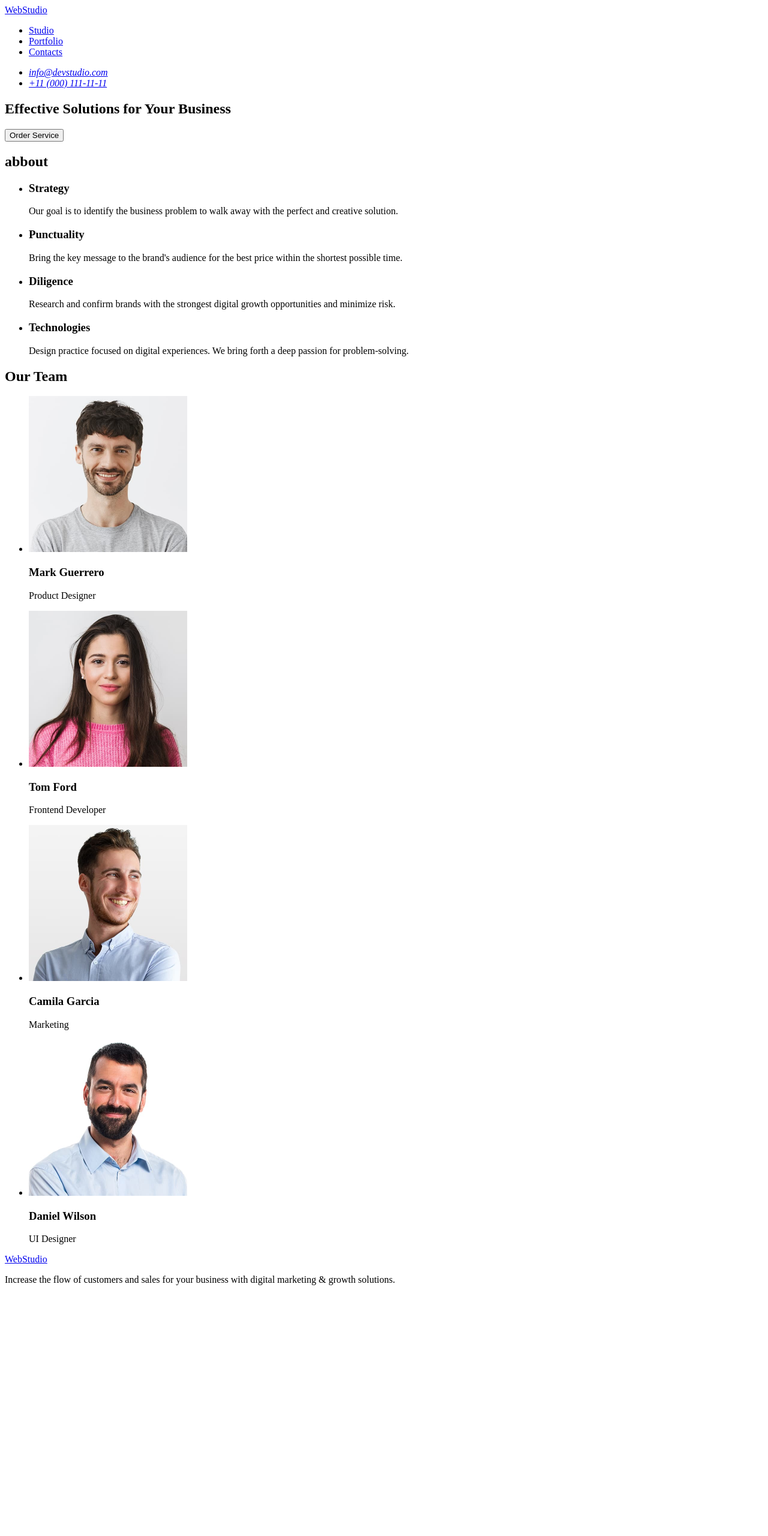
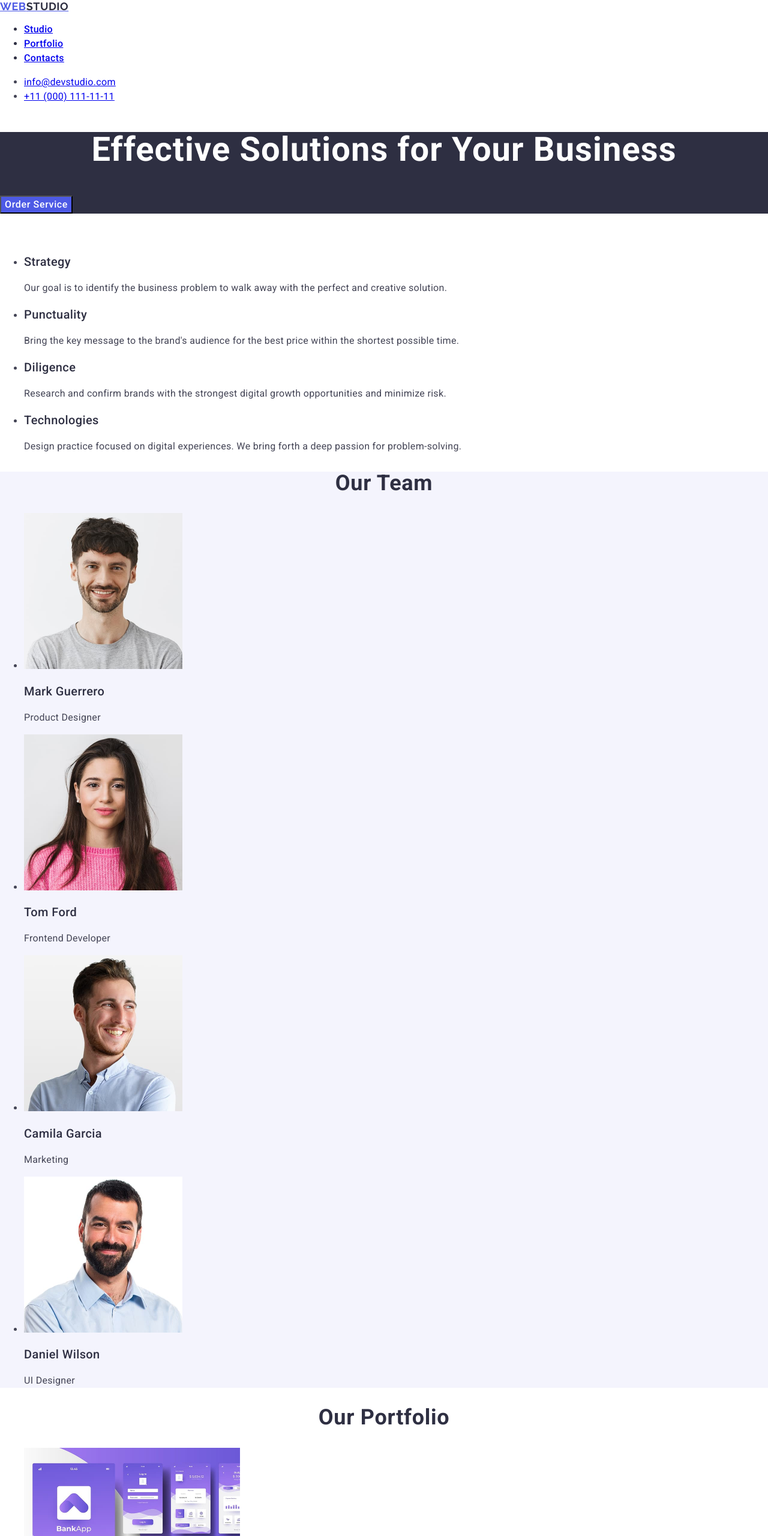
Before and after one commit to Denis-Atamanchuk/goit-markup-hw-02, a plain HTML site: page index.html in a window 1280 px wide. Shown: the top 2560 px of the page at 60% size. Before the commit the page ends 2158 px from the top, so only its background shows below. Drawn offline with nearby package versions, Linux system fonts and the light colour scheme.

Commit message:
update one

```diff
--- /dev/null
+++ b/css/styles.css
@@ -0,0 +1,153 @@
+  body {
+    font-family: "Roboto", sans-serif;
+    background: #fff;
+    color: #434455;
+  }
+
+  .logo {
+    font-family: "Raleway", sans-serif;
+    font-size: 18px;
+    line-height: 117%;
+    letter-spacing: 0.03em;
+    text-transform: uppercase;
+    color: #4d5ae5;
+  }
+
+  .first-logo {
+    color: #2e2f42;
+  }
+
+  .nav-item {
+    line-height: 150%;
+    color: #2e2f42;
+    letter-spacing: 0.02em;
+    font-weight: 500;
+    font-size: 16px;
+  }
+
+  .nav-item:focus .nav-item:hover {
+    color: #404bbf;
+  }
+
+  .nav:hover {
+color: #404BBF;
+  }
+
+  .nav:focus {
+color: #404BBF;
+  }
+
+  .address {
+    font-style: normal;
+  }
+
+  .address-item {
+    font-weight: 400;
+    font-size: 16px;
+    line-height: 150%;
+    letter-spacing: 0.02em;
+    color: #434455;
+  }
+
+  .header-section {
+   background: #2e2f42;
+  }
+
+  .main-title {
+    font-weight: 700;
+    font-size: 56px;
+    line-height: 107%;
+    letter-spacing: 0.02em;
+    text-align: center;
+    color: #fff;
+  }
+
+  .button {
+    cursor: pointer;
+    background-color: #4D5AE5;
+    color: #FFFFFF;
+    font-weight: 500;
+    font-size: 16px;
+    line-height: 150%;
+    letter-spacing: 0.04em;
+  }
+
+  .header-one {
+    color: #fff;
+  }
+
+  .characteristics {
+    font-weight: 500;
+    font-size: 20px;
+    line-height: 120%;
+    letter-spacing: 0.02em;
+    color: #2e2f42;
+  }
+
+  .def {
+    font-weight: 400;
+    font-size: 16px;
+    line-height: 150%;
+    letter-spacing: 0.02em;
+    color: #434455;
+  }
+
+  .team-section {
+  background-color: #F4F4FD;
+  }
+
+  .our-team {
+    text-align: center;
+    color: #2e2f42;
+    font-size: 36px;
+    line-height: 111%;
+    letter-spacing: 0.02em;
+  }
+
+  .members {
+    font-weight: 500;
+    font-size: 20px;
+    color: #2e2f42;
+    line-height: 120%;
+    letter-spacing: 0.02em;
+  }
+
+  .prof {
+    font-weight: 400;
+    font-size: 16px;
+    line-height: 150%;
+    letter-spacing: 0.02em;
+    color: #434455;
+  }
+
+  .portfolio {
+    line-height: 111%;
+    letter-spacing: 0.02em;
+    text-align: center;
+    color: #2e2f42;
+    font-size: 36px;
+  }
+
+  .project-title {
+    font-weight: 500;
+    font-size: 20px;
+    color: #2e2f42;
+    line-height: 1.2;
+  }
+
+  .form {
+    font-weight: 400;
+    font-size: 16px;
+    line-height: 1.5;
+    letter-spacing: 0.02em;
+    color: #434455;}
+
+  .footer {
+    background-color: #2E2F42;
+    color: #F4F4FD;}
+
+  .footer-logo {}
+
+  .footer-logo-span {}
+
+  .footer-text {}
--- a/index.html
+++ b/index.html
@@ -4,91 +4,178 @@
     <meta charset="UTF-8" />
     <meta name="viewport" content="width=device-width, initial-scale=1.0" />
     <title>Document</title>
+    <link rel="preconnect" href="https://fonts.googleapis.com" />
+    <link rel="preconnect" href="https://fonts.gstatic.com" crossorigin />
+    <link
+      href="https://fonts.googleapis.com/css2?family=Raleway:ital,wght@0,700;1,700&family=Roboto:ital,wght@0,100..900;1,100..900&display=swap"
+      rel="stylesheet"
+    />
+    <link
+      rel="stylesheet"
+      href="https://cdnjs.cloudflare.com/ajax/libs/modern-normalize/3.0.1/modern-normalize.min.css"
+      integrity="sha512-q6WgHqiHlKyOqslT/lgBgodhd03Wp4BEqKeW6nNtlOY4quzyG3VoQKFrieaCeSnuVseNKRGpGeDU3qPmabCANg=="
+      crossorigin="anonymous"
+      referrerpolicy="no-referrer"
+    />
+    <link rel="stylesheet" href="./css/styles.css" />
   </head>
   <body>
     <header>
       <nav>
-        <a href="./index.html">WebStudio</a>
+        <a href="./index.html" class="logo"
+          >Web<span class="first-logo">Studio</span></a
+        >
         <ul>
-          <li><a href="#">Studio</a></li>
-          <li><a href="#">Portfolio</a></li>
-          <li><a href="#">Contacts</a></li>
+          <li class="nav-item"><a href="#">Studio</a></li>
+          <li class="nav-item"><a href="#">Portfolio</a></li>
+          <li class="nav-item"><a href="#">Contacts</a></li>
         </ul>
       </nav>
-      <address>
+      <address class="address">
         <ul>
-          <li><a href="mailto:info@devstudio.com">info@devstudio.com</a></li>
-          <li><a href="tel:+110001111111">+11 (000) 111-11-11</a></li>
+          <li class="address-item">
+            <a href="mailto:info@devstudio.com">info@devstudio.com</a>
+          </li>
+          <li class="address-item">
+            <a href="tel:+110001111111">+11 (000) 111-11-11</a>
+          </li>
         </ul>
       </address>
     </header>
     <main>
-      <section>
-        <h1>Effective Solutions for Your Business</h1>
-        <button type="button" style="cursor: pointer">Order Service</button>
+      <section class="header-section">
+        <h1 class="main-title">Effective Solutions for Your Business</h1>
+        <button type="button" class="button">Order Service</button>
       </section>
       <section>
-        <h2>abbout</h2>
+        <h2 class="header-one">Characteristics</h2>
         <ul>
           <li>
-            <h3>Strategy</h3>
-            <p>
+            <h3 class="characteristics">Strategy</h3>
+            <p class="def">
               Our goal is to identify the business problem to walk away with the
               perfect and creative solution.
             </p>
           </li>
           <li>
-            <h3>Punctuality</h3>
-            <p>
+            <h3 class="characteristics">Punctuality</h3>
+            <p class="def">
               Bring the key message to the brand's audience for the best price
               within the shortest possible time.
             </p>
           </li>
           <li>
-            <h3>Diligence</h3>
-            <p>
+            <h3 class="characteristics">Diligence</h3>
+            <p class="def">
               Research and confirm brands with the strongest digital growth
               opportunities and minimize risk.
             </p>
           </li>
           <li>
-            <h3>Technologies</h3>
-            <p>
+            <h3 class="characteristics">Technologies</h3>
+            <p class="def">
               Design practice focused on digital experiences. We bring forth a
               deep passion for problem-solving.
             </p>
           </li>
         </ul>
       </section>
-      <section>
-        <h2>Our Team</h2>
+      <section class="team-section">
+        <h2 class="our-team">Our Team</h2>
         <ul>
           <li>
             <img src="./images/img.jpg" alt="Mark photo" width="264" />
-            <h3>Mark Guerrero</h3>
-            <p>Product Designer</p>
+            <h3 class="members">Mark Guerrero</h3>
+            <p class="prof">Product Designer</p>
           </li>
           <li>
             <img src="./images/img-1.jpg" alt="Tom photo" width="264" />
-            <h3>Tom Ford</h3>
-            <p>Frontend Developer</p>
+            <h3 class="members">Tom Ford</h3>
+            <p class="prof">Frontend Developer</p>
           </li>
           <li>
             <img src="./images/img-2.jpg" alt="Camila photo" width="264" />
-            <h3>Camila Garcia</h3>
-            <p>Marketing</p>
+            <h3 class="members">Camila Garcia</h3>
+            <p class="prof">Marketing</p>
           </li>
           <li>
             <img src="./images/img-3.jpg" alt=">Daniel photo" width="264" />
-            <h3>Daniel Wilson</h3>
-            <p>UI Designer</p>
+            <h3 class="members">Daniel Wilson</h3>
+            <p class="prof">UI Designer</p>
+          </li>
+        </ul>
+      </section>
+      <section>
+        <h2 class="portfolio">Our Portfolio</h2>
+        <ul>
+          <li>
+            <img
+              src="/images/BankingApp.jpg"
+              alt="Banking App"
+              width="360"
+              height="300"
+            />
+            <h3 class="project-title">Banking App</h3>
+            <p class="form">App</p>
+          </li>
+          <li>
+            <img
+              src="images/CashlessPayment.jpg"
+              alt="Cashless Payment"
+              width="360"
+              height="300"
+            />
+            <h3 class="project-title">Cashless Payment</h3>
+            <p class="form">Marketing</p>
+          </li>
+          <li>
+            <img
+              src="images/MeditationApp.jpg"
+              alt="Meditation App"
+              width="360"
+              height="300"
+            />
+            <h3 class="project-title">Meditation App</h3>
+            <p class="form">App</p>
+          </li>
+          <li>
+            <img
+              src="images/TaxiService.jpg"
+              alt="Taxi Service"
+              width="360"
+              height="300"
+            />
+            <h3 class="project-title">Taxi Service</h3>
+            <p class="form">Marketing</p>
+          </li>
+          <li>
+            <img
+              src="images/ScreenIllustrations.jpg"
+              alt="Screen Illustrations"
+              width="360"
+              height="300"
+            />
+            <h3 class="project-title">Screen Illustrations</h3>
+            <p class="form">Design</p>
+          </li>
+          <li>
+            <img
+              src="images/OnlineCourses.jpg"
+              alt="Online Courses"
+              width="360"
+              height="300"
+            />
+            <h3 class="project-title">Online Courses</h3>
+            <p class="form">Marketing</p>
           </li>
         </ul>
       </section>
     </main>
-    <footer>
-      <a href="./index.html">WebStudio</a>
-      <p>
+    <footer class="footer">
+      <a href="./index.html" class="footer-logo"
+        >Web<span class="footer-logo-span">Studio</span></a
+      >
+      <p class="footer-text">
         Increase the flow of customers and sales for your business with digital
         marketing & growth solutions.
       </p>
```
Also changed, not shown: images/BankingApp.jpg (added), images/CashlessPayment.jpg (added), images/MeditationApp.jpg (added), images/OnlineCourses.jpg (added), images/ScreenIllustrations.jpg (added), images/TaxiService.jpg (added), 1 other file.
